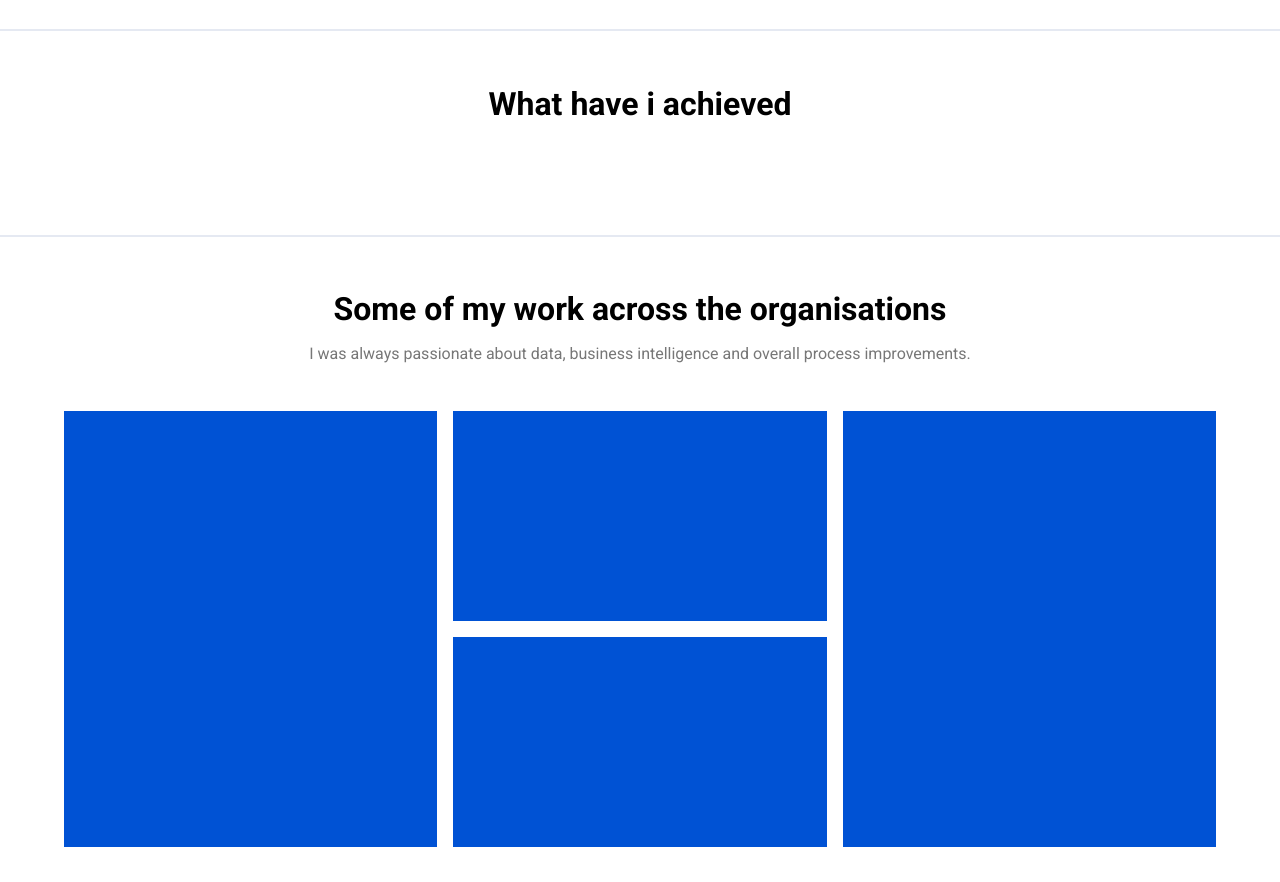
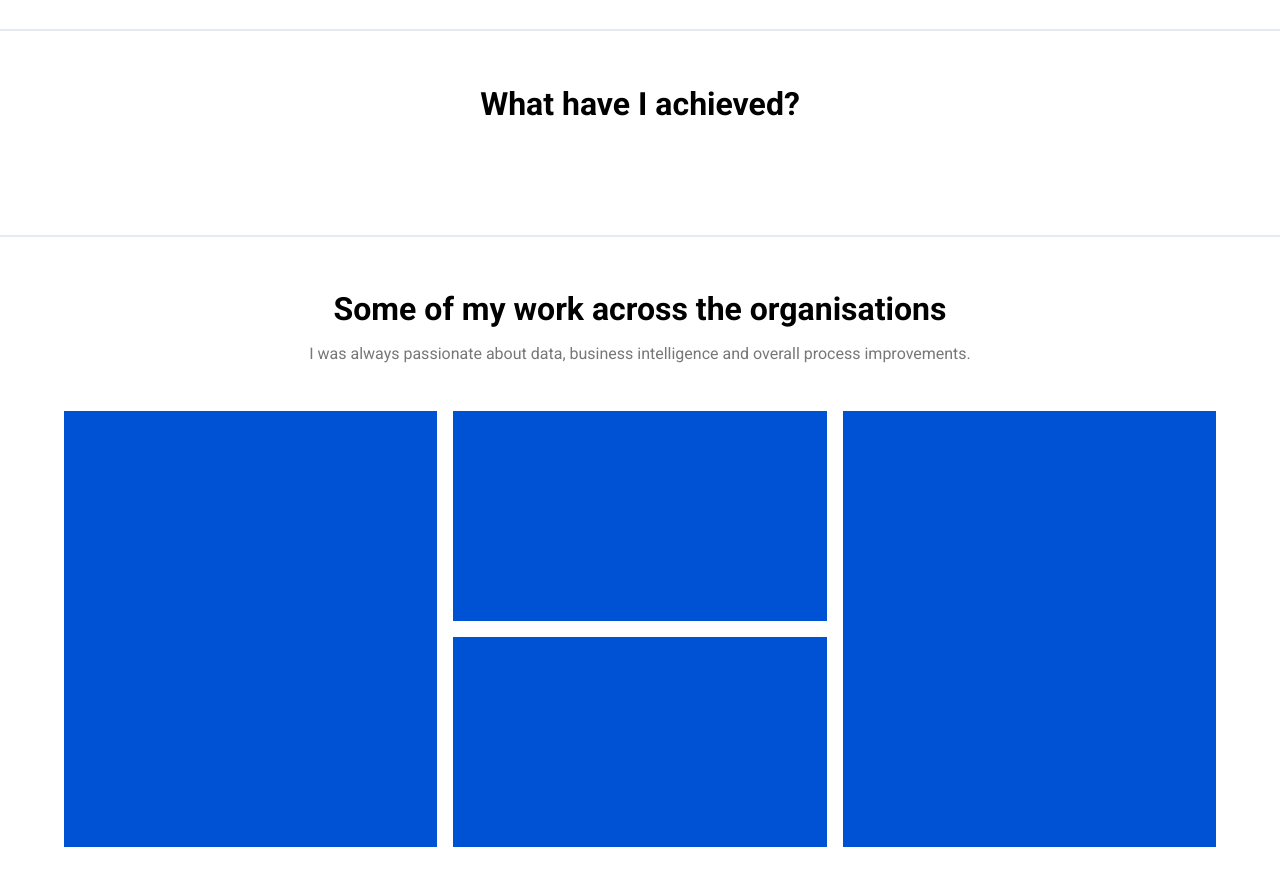
Before and after one commit to huss22/ali-afzal, a plain HTML site: page index.html in a window 1280 px wide. Shown: the part 2344-3226 px from the top of the page. Drawn offline with nearby package versions, Linux system fonts and the light colour scheme; no server answers; a script that the page names is missing.

Commit message:
Update index.html

```diff
--- a/index.html
+++ b/index.html
@@ -465,7 +465,7 @@
     </div>
     <div class="achievements titled-section">
         <a class="anchor" id="achievements"></a>
-        <h1>What have i achieved</h1>
+        <h1>What have I achieved?</h1>
         <p data-fill="achievementsSubtitle"></p>
         <div class="flex-grid" data-fill-list="achievements" data-fill-template="achievement"></div>
     </div>
```
